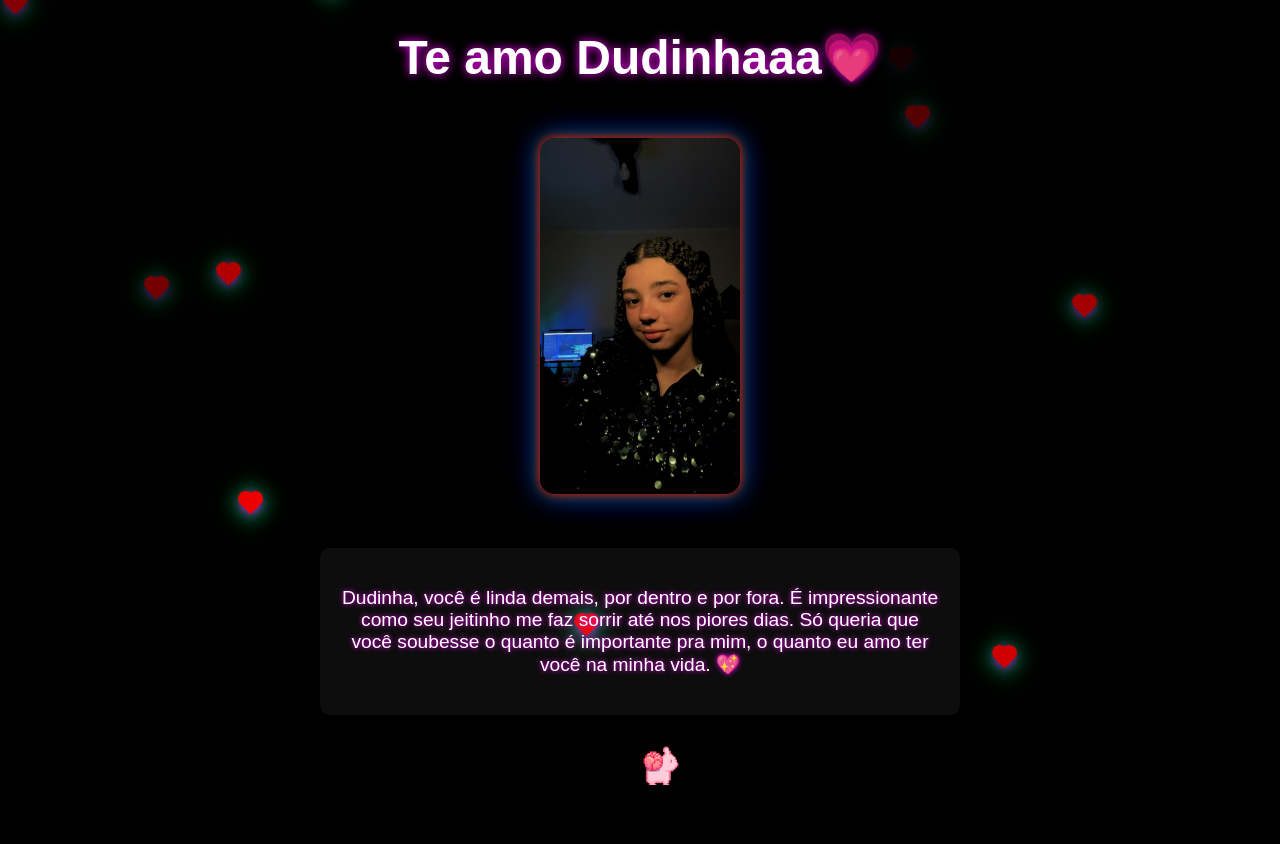
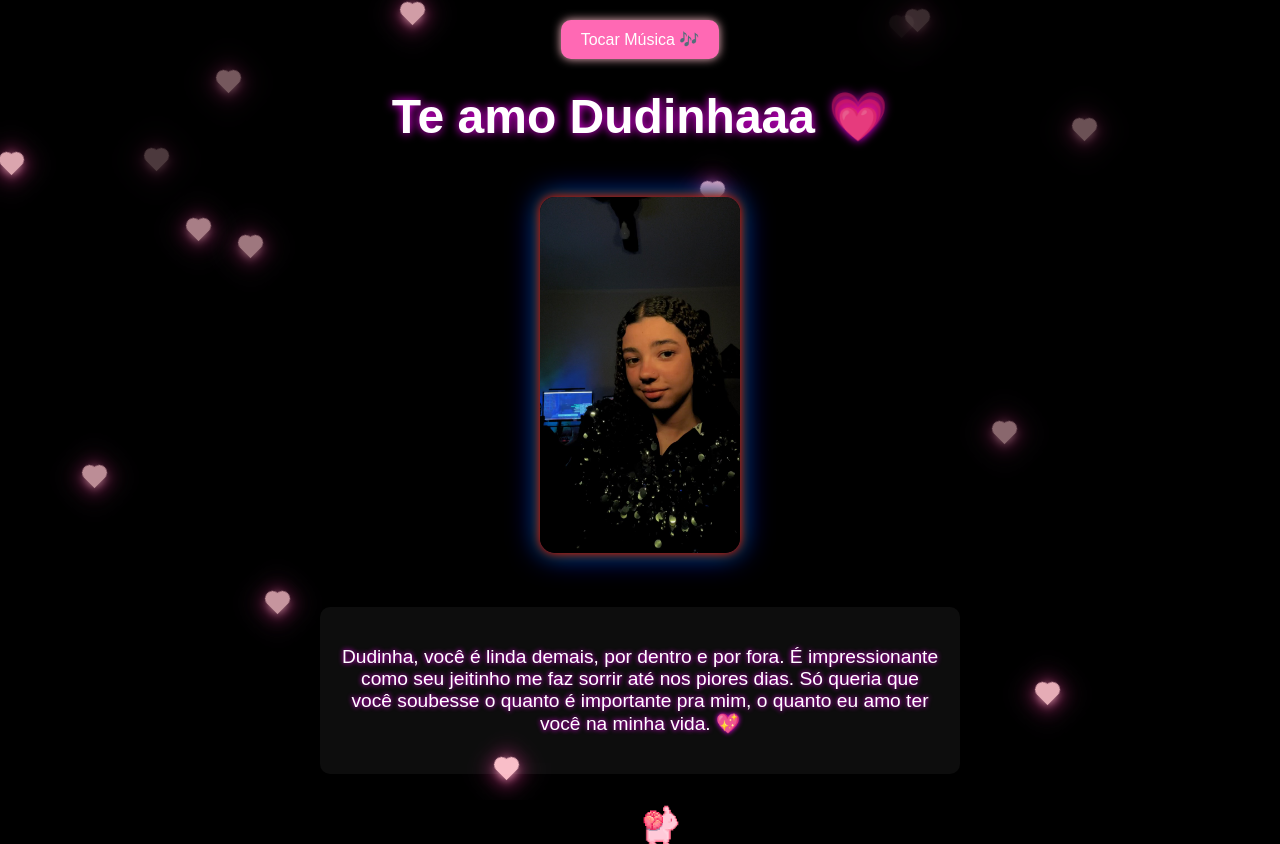
Before and after one commit to EdHardy1122/Dudinha, a plain HTML site: page index.html in a window 1280 px wide. Before the commit the page ends 800 px from the top, so only its background shows below. Drawn offline with Linux system fonts and the light colour scheme.

Commit message:
index.html

```diff
--- a/index.html
+++ b/index.html
@@ -4,7 +4,6 @@
   <meta charset="UTF-8">
   <title>Te amo Dudinhaaa</title>
   <style>
-    /* Reset e fonte */
     body {
       margin: 0;
       font-family: 'Arial', sans-serif;
@@ -25,7 +24,6 @@
       width: 200px;
       border-radius: 15px;
       margin: 20px;
-      /* RGB glow: três camadas de box-shadow */
       box-shadow:
         0 0 10px red,
         0 0 20px green,
@@ -39,22 +37,19 @@
       padding: 20px;
       background: rgba(255, 255, 255, 0.05);
       border-radius: 10px;
-      color: white;
       text-shadow: 0 0 5px #ff00ff;
     }
 
-    /* Coelhinho que segue o mouse */
     .coelho {
       position: absolute;
-      width: 40px;    /* menor que antes */
+      width: 40px;
       height: 40px;
       pointer-events: none;
       z-index: 1000;
-      background-color: transparent; /* remove bordas brancas */
+      background-color: transparent;
       border: none;
     }
 
-    /* Corações animados */
     .hearts-container {
       position: fixed;
       top: 0;
@@ -69,10 +64,10 @@
       position: absolute;
       width: 15px;
       height: 15px;
-      background: red;
+      background: pink;
       transform: rotate(45deg);
       animation: float 5s linear forwards;
-      box-shadow: 0 0 10px magenta, 0 0 20px cyan, 0 0 30px lime;
+      box-shadow: 0 0 10px pink, 0 0 20px deeppink, 0 0 30px hotpink;
     }
 
     .heart::before,
@@ -81,7 +76,7 @@
       position: absolute;
       width: 15px;
       height: 15px;
-      background: red;
+      background: pink;
       border-radius: 50%;
     }
 
@@ -105,17 +100,39 @@
         opacity: 0;
       }
     }
+
+    #play-button {
+      background: hotpink;
+      color: white;
+      border: none;
+      padding: 10px 20px;
+      border-radius: 10px;
+      font-size: 1em;
+      margin-top: 20px;
+      cursor: pointer;
+      box-shadow: 0 0 10px pink;
+      transition: transform 0.2s;
+    }
+
+    #play-button:hover {
+      transform: scale(1.05);
+    }
   </style>
 </head>
 <body>
-  <audio autoplay loop>
+
+  <!-- Botão para iniciar a música -->
+  <button id="play-button">Tocar Música 🎶</button>
+
+  <!-- Áudio com ID para controle via JS -->
+  <audio id="musica" loop>
     <source src="Pelo_Tempo_Que_Durar.mp3" type="audio/mpeg">
     Seu navegador não suporta áudio.
   </audio>
 
   <div class="hearts-container"></div>
 
-  <h1>Te amo Dudinhaaa💗</h1>
+  <h1>Te amo Dudinhaaa 💗</h1>
   <img src="foto_dela.jpg" alt="Dudinha" class="foto">
 
   <div class="texto">
@@ -129,24 +146,29 @@
   <script>
     const coelho = document.getElementById('coelho');
     document.addEventListener('mousemove', e => {
-      coelho.style.left = (e.pageX - 20) + 'px'; // ajustado para 40px de largura
+      coelho.style.left = (e.pageX - 20) + 'px';
       coelho.style.top = (e.pageY - 20) + 'px';
     });
 
-    // Criar corações animados em toda a tela
+    // Criar corações
     const heartsContainer = document.querySelector('.hearts-container');
     function createHeart() {
       const heart = document.createElement('div');
       heart.className = 'heart';
-      // posição inicial X aleatória em todo o viewport width
       heart.style.left = Math.random() * window.innerWidth + 'px';
-      // posição inicial Y aleatória em todo o viewport height
       heart.style.top = Math.random() * window.innerHeight + 'px';
       heartsContainer.appendChild(heart);
-
       setTimeout(() => heart.remove(), 5000);
     }
-    setInterval(createHeart, 300);
+    setInterval(createHeart, 200);
+
+    // Tocar música ao clicar no botão
+    const playButton = document.getElementById('play-button');
+    const musica = document.getElementById('musica');
+    playButton.addEventListener('click', () => {
+      musica.play();
+      playButton.style.display = 'none'; // Oculta o botão após clique
+    });
   </script>
 </body>
 </html>
```
